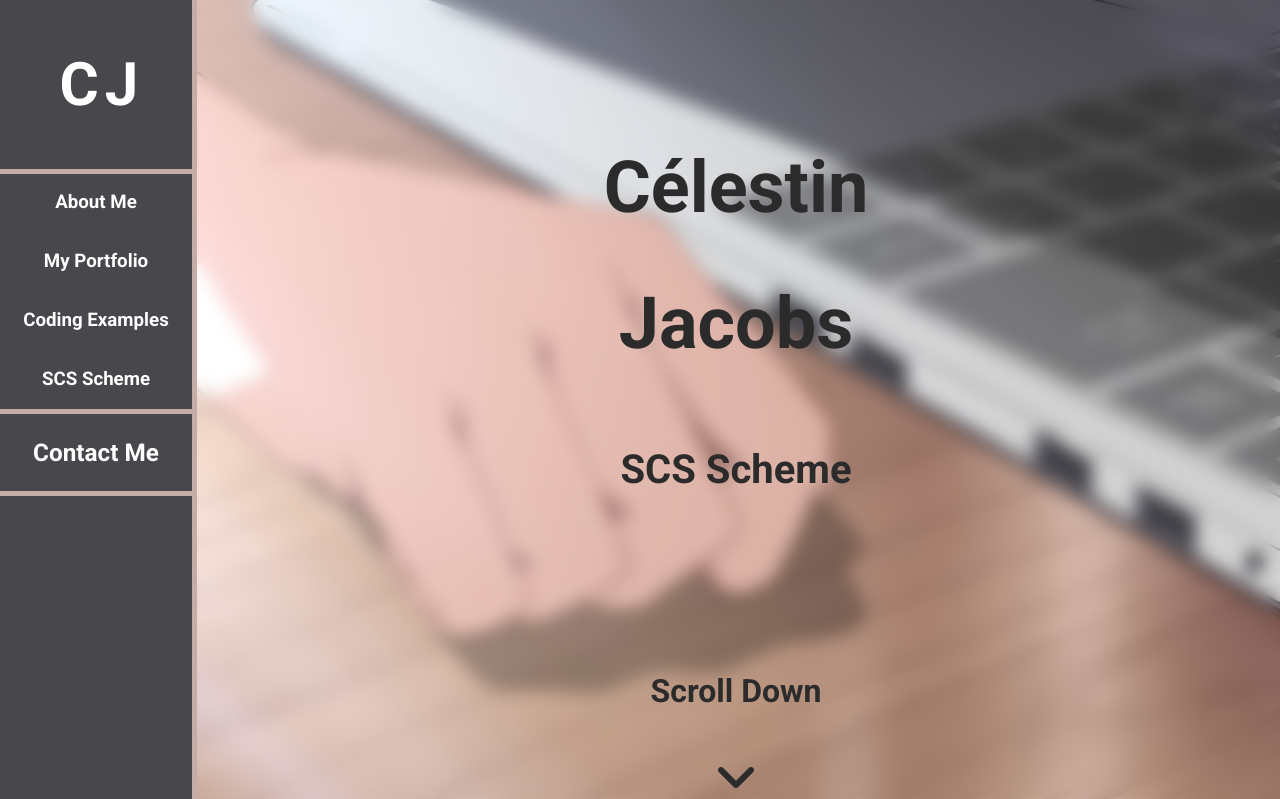
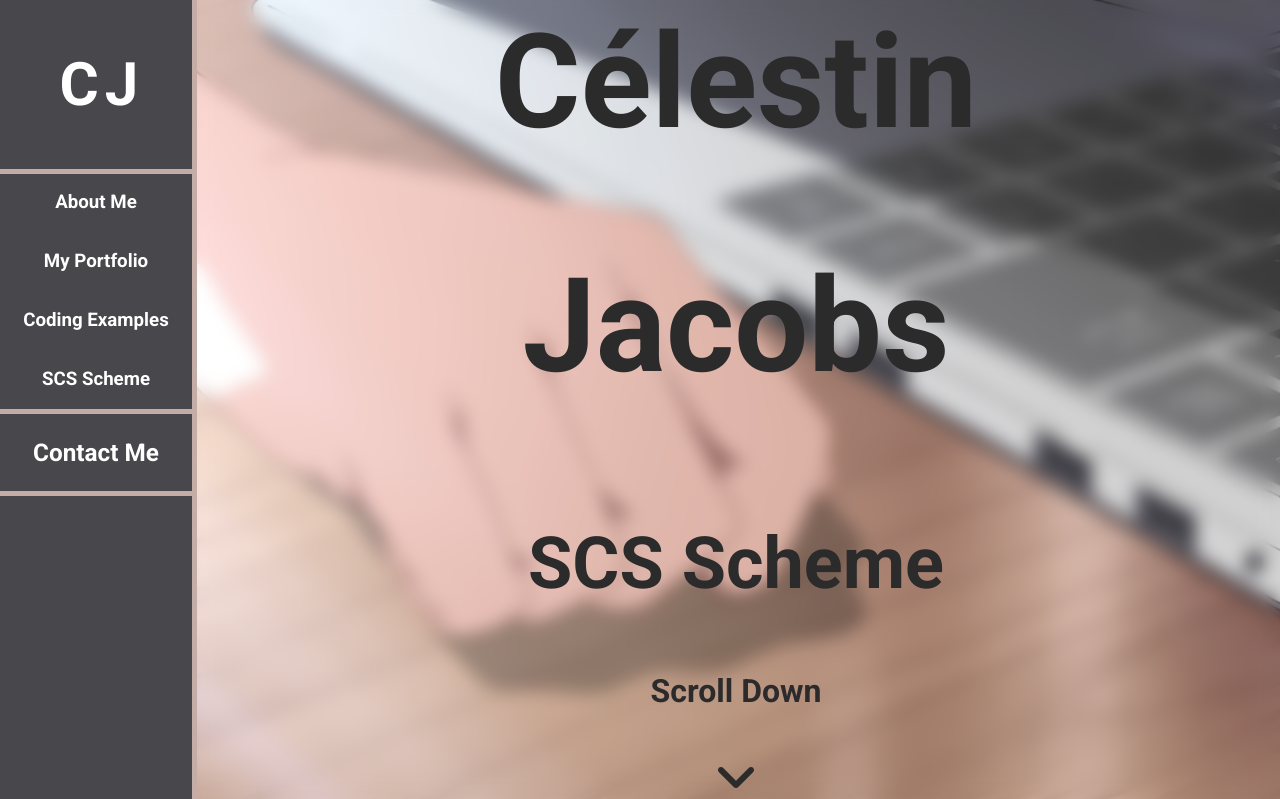
Before and after one commit to CallThyCJ/Portfolio, a PHP site: page /internal-pages/scs.html in a window 1280 px wide. Shown: the top 799 px of the page. Run offline with PHP 8.4, Linux system fonts and the light colour scheme; some libraries are stand-ins or nearby versions.

Commit message:
cursor blink fix + Burger menu fix internal pages
I changed the cursor blink to a pseudo element. This fixed it disappearing when changing the inner html. Added JS script tags to other internal pages. Allowing the burger menu to work on internal pages. Then adjusted font sizing of hero text at all breakpoints.

```diff
--- a/SCSS/partials/_fonts.scss
+++ b/SCSS/partials/_fonts.scss
@@ -9,9 +9,14 @@
 // HERO IMAGE SECTION
 
 #heroMainText h1{
-    font-size: 6rem;
     @include mq("s") {
         font-size: 4.5rem;
+    }
+    @include mq("m") {
+        font-size: 7rem;
+    }
+    @include mq("l") {
+        font-size: 8.2em;
     }
     @include mq("xl") {
         font-size: 9rem;
@@ -22,9 +27,27 @@
     @include mq("s") {
         font-size: 2.5rem;
     }
-    font-size: 3.4rem;
+    @include mq("m") {
+        font-size: 4rem;
+    }
+    @include mq("l") {
+        font-size: 4.5rem;
+    }
     @include mq("xl") {
-        font-size: 6rem;
+        font-size: 5.5rem;
+    }
+}
+
+#heroMainText .jsText {
+    font-size: 1.85rem;
+    @include mq("m") {
+        font-size: 3.7rem;
+    }
+    @include mq("l") {
+        font-size: 4.3rem;
+    }
+    @include mq("xl") {
+        font-size: 5rem;
     }
 }
 
--- a/SCSS/partials/_layout.scss
+++ b/SCSS/partials/_layout.scss
@@ -52,6 +52,15 @@
     }
 }
 
+.jsText::after {
+    content: "";
+    width: 1px;
+    height: 100%;
+    margin-left: 0.5rem;
+    border: 5px solid rgb(43, 43, 43);
+    animation: blink 1s infinite;
+}
+
 // BURGER MENU SECTION
 
 #burgerMenuSection {
@@ -85,10 +94,6 @@
     background-color: $primaryColor;
     gap: 50px;
     transition: 0.4s;
-
-    // visibility: hidden;
-    // opacity: 0;
-    // transition: visibility 0s, opacity 0.3s linear;
 }
 
 #mobileBurgerButton {
--- a/index.html
+++ b/index.html
@@ -27,10 +27,7 @@
                         <h1 id="firstName">C&#233;lestin</h1>
                         <h1 id="lastName">Jacobs</h1>
                         <h2 class="htmlText">Web Developer</h2>
-                        <h2 class="jsText">
-
-                            <span id="cursor">|</span>
-                        </h2>
+                        <h2 class="jsText"></h2>
                         <h4>Scroll Down</h4>
                         <i class="fa-solid fa-angle-down fa-3x" id="arrowDown"></i>
                     </div>
--- a/internal-pages/scs.html
+++ b/internal-pages/scs.html
@@ -50,23 +50,23 @@
             <i class="fa-solid fa-bars fa-2x" id="mobileMenuBars"></i>
         </button>
 
-        <a href="internal-pages/about-me.html">
+        <a href="../internal-pages/about-me.html">
             <H3>About Me</H3>
         </a>
 
-        <a href="index.html#projectsSection">
+        <a href="../index.html#projectsSection">
             <H3>My Portfolio</H3>
         </a>
 
-        <a href="internal-pages/code-examples.html">
+        <a href="../internal-pages/code-examples.html">
             <H3>Coding Examples</H3>
         </a>
 
-        <a href="internal-pages/scs.html" class="lastNavItem">
+        <a href="../internal-pages/scs.html" class="lastNavItem">
             <H3>SCS Scheme</H3>
         </a>
 
-        <a href="index.html#contactSection" class="lastNavItem">
+        <a href="../index.html#contactSection" class="lastNavItem">
             <H3>Contact Me</H3>
         </a>
     </nav>
@@ -143,3 +143,9 @@
 </div>
 
 </div>
+
+<script src="../JS/textScroll.js"></script>
+<script src="../JS/hamburgerMenu.js"></script>
+
+</body>
+</html>
```
Also changed, not shown: internal-pages/about-me.html (+8 -5 lines), internal-pages/code-examples.html (+8 -5 lines), CSS/style.css.
